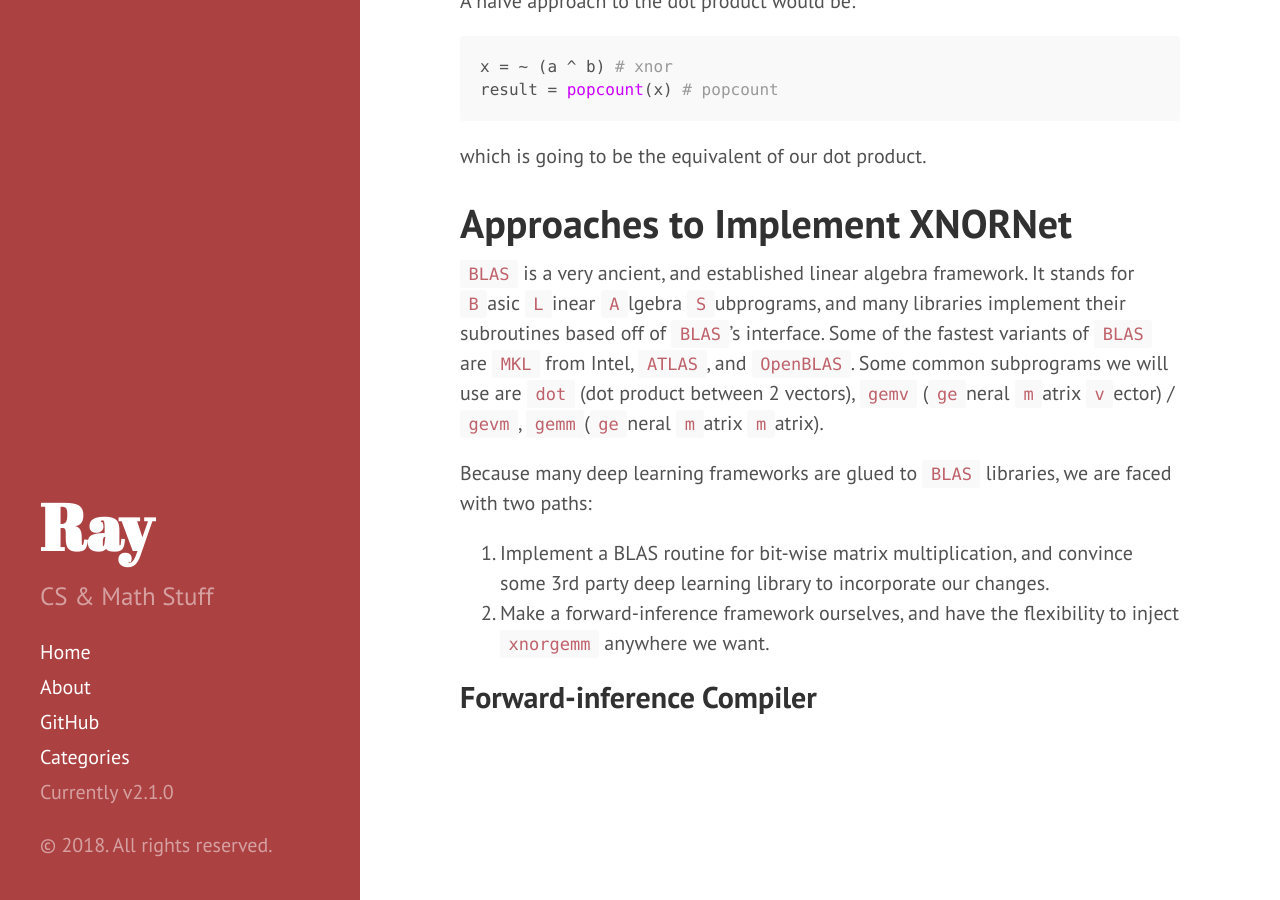
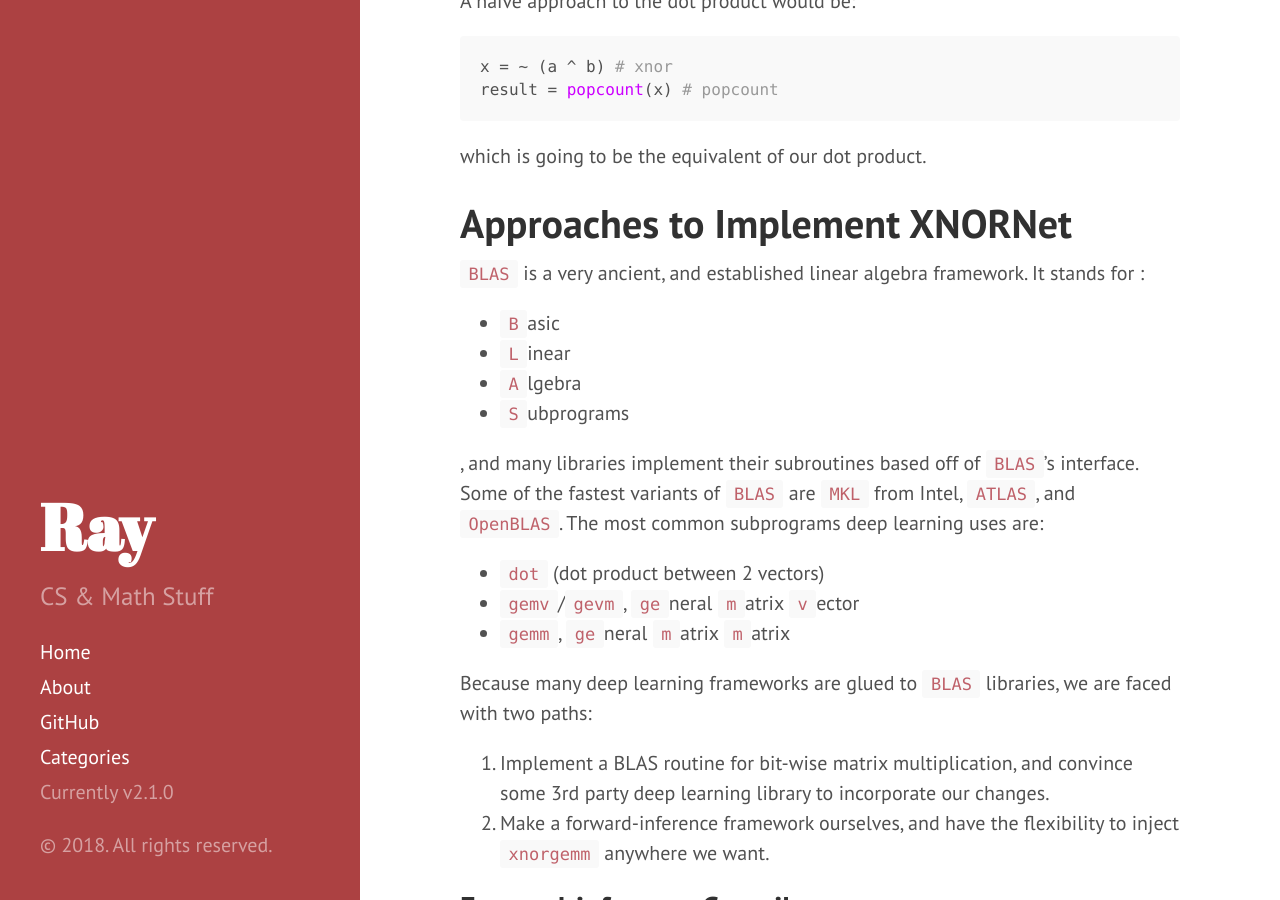
Before and after one commit to OneRaynyDay/oneraynyday.github.io, a Jekyll site: the page built from _posts/2018-08-30-Bighead-XNORNet.md, in a window 1280 px wide and 900 px high, scrolled down 6387 px. Built offline with Jekyll 4.4.1, drawn with Linux system fonts in a browser that asks for light colours; formulas are drawn with MathJax 3.

Commit message:
make it more readable

```diff
--- a/_posts/2018-08-30-Bighead-XNORNet.md
+++ b/_posts/2018-08-30-Bighead-XNORNet.md
@@ -217,7 +217,18 @@ which is going to be the equivalent of our dot product.
 
 # Approaches to Implement XNORNet
 
-`BLAS` is a very ancient, and established linear algebra framework. It stands for `B`asic `L`inear `A`lgebra `S`ubprograms, and many libraries implement their subroutines based off of `BLAS`'s interface. Some of the fastest variants of `BLAS` are `MKL` from Intel, `ATLAS`, and `OpenBLAS`. Some common subprograms we will use are `dot` (dot product between 2 vectors), `gemv` (`ge`neral `m`atrix `v`ector) / `gevm`, `gemm`(`ge`neral `m`atrix `m`atrix).
+`BLAS` is a very ancient, and established linear algebra framework. It stands for :
+
+- `B`asic
+- `L`inear
+- `A`lgebra
+- `S`ubprograms
+
+, and many libraries implement their subroutines based off of `BLAS`'s interface. Some of the fastest variants of `BLAS` are `MKL` from Intel, `ATLAS`, and `OpenBLAS`. The most common subprograms deep learning uses are:
+
+- `dot` (dot product between 2 vectors)
+- `gemv`/`gevm`, `ge`neral `m`atrix `v`ector
+- `gemm`, `ge`neral `m`atrix `m`atrix
 
 Because many deep learning frameworks are glued to `BLAS` libraries, we are faced with two paths:
 
```
